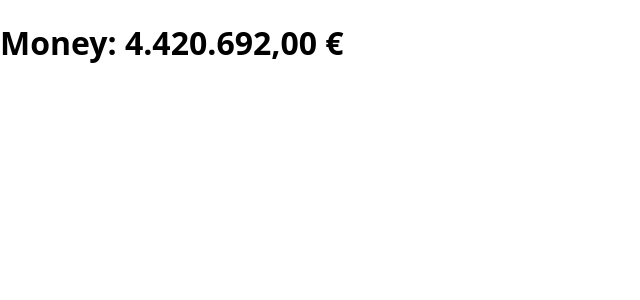
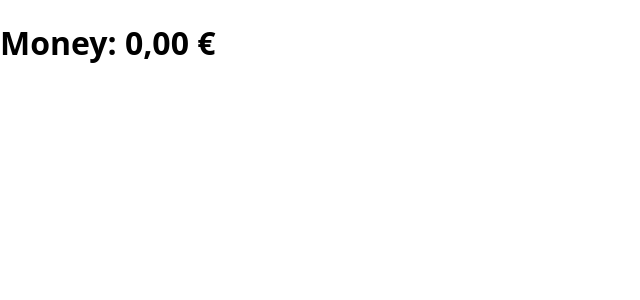
Before and after one commit to Satttoshi/idle-boss, a Next.js app: page / in a window 1280 px wide. Shown: the top 300 px of the page, without its empty margins (0-640 px from the left). Built offline with nearby package versions, Linux system fonts and the light colour scheme.

Commit message:
write addMoney handler func

```diff
--- a/src/zustand/store.js
+++ b/src/zustand/store.js
@@ -1,7 +1,8 @@
 import { create as createZustand } from "zustand";
 
 const useStore = createZustand((set) => ({
-  money: 4420692,
+  money: 0,
+  addMoney: () => set((state) => ({ money: state.money + 15 })),
 }));
 
 export default useStore;
```
